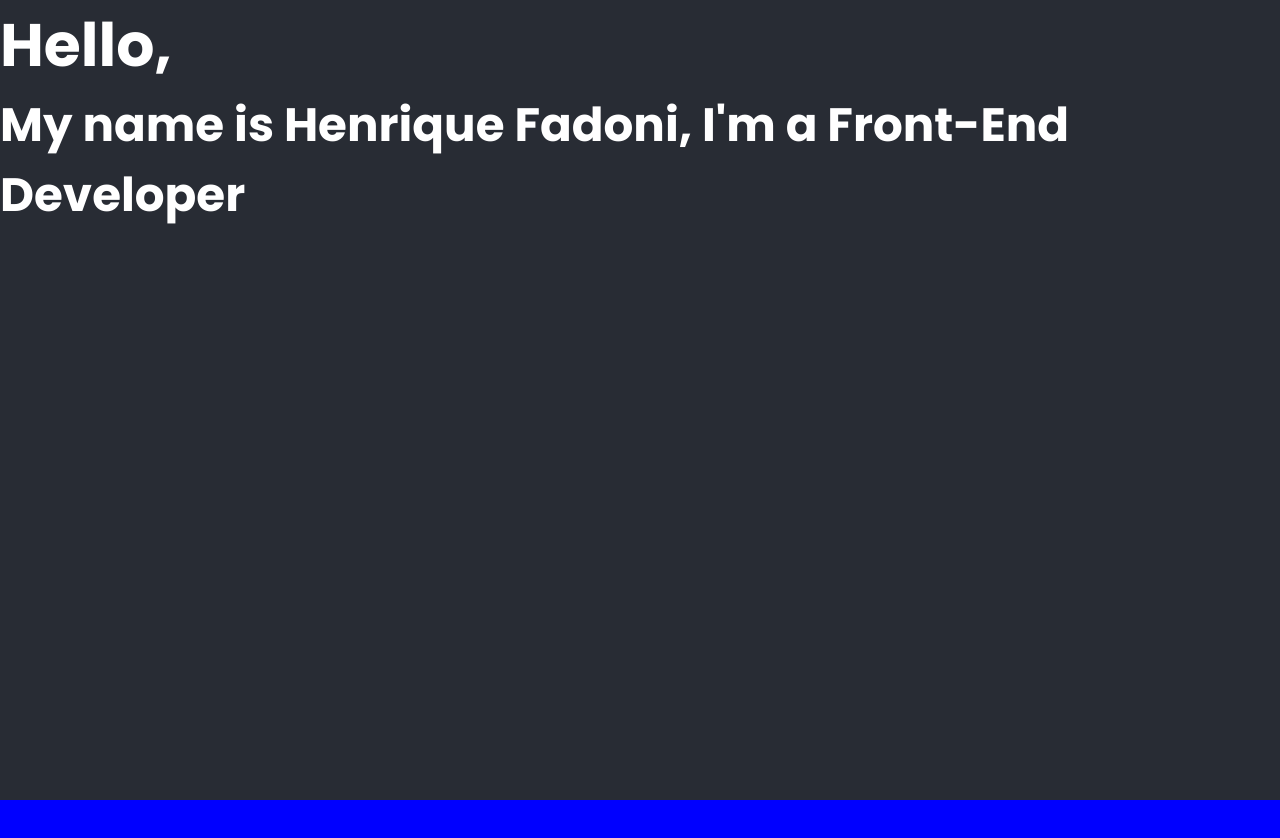
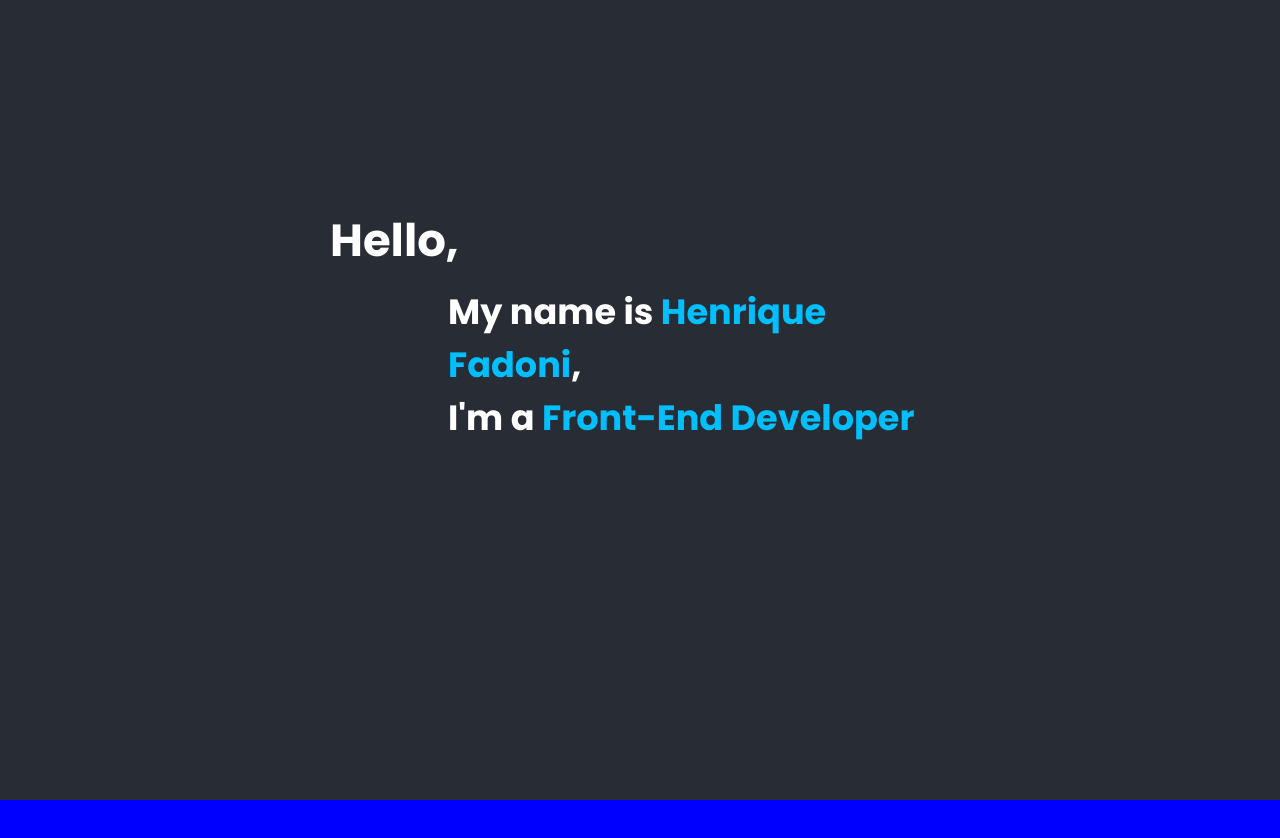
Before and after one commit to HenriqueFadoni/portifolio, a React (Create React App) app: page / in a window 1280 px wide. Shown: the top 838 px of the page. Built offline with nearby package versions, Linux system fonts and the light colour scheme.

Commit message:
Creating Text in the Welcome Section

```diff
--- a/src/App.js
+++ b/src/App.js
@@ -6,8 +6,15 @@ class App extends Component {
     return (
       <>
         <section className="section-welcome">
-          <h1>Hello,</h1>
-          <h3>{`My name is Henrique Fadoni,\nI'm a Front-End Developer`}</h3>
+          <div className="welcome-text-container">
+            <div className="welcome-text-1">
+              <h1>Hello,</h1>
+            </div>
+            <div className="welcome-text-2">
+              <h3>My name is <span className="name-color">Henrique Fadoni</span>,</h3>
+              <h3>I'm a <span className="name-color">Front-End Developer</span></h3>
+            </div>
+          </div>
         </section>
         <section className="section-about"></section>
       </>
--- a/src/styles/base/_typography.scss
+++ b/src/styles/base/_typography.scss
@@ -3,3 +3,23 @@ body {
     font-weight: 400;
     color: black;
 }
+
+.welcome-text-container {
+    top: 40%;
+    left: 50%;
+    transform: translate(-50%, -50%);
+    width: 50%;
+    position: absolute;
+}
+
+.welcome-text-1 {
+    padding: 1rem;
+}
+
+.welcome-text-2 {
+    padding:  0 0 0 20%;
+}
+
+.name-color {
+    color:#00BFFF;
+}
--- a/src/styles/pages/_welcome.scss
+++ b/src/styles/pages/_welcome.scss
@@ -3,6 +3,7 @@
     width: auto;
     height: 100vh;
     color: white;
-    font-size: 4rem;
+    font-size: 3rem;
     top: 0;
+    position: relative;
 }
```
